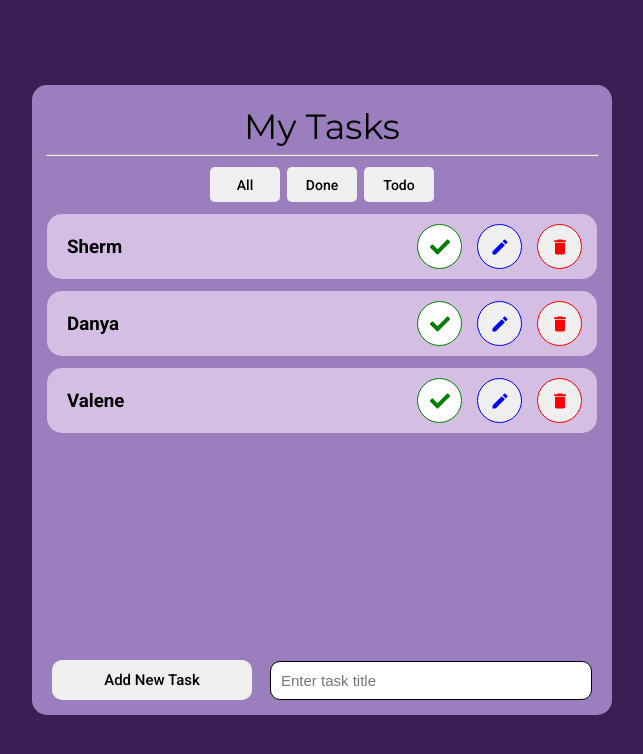
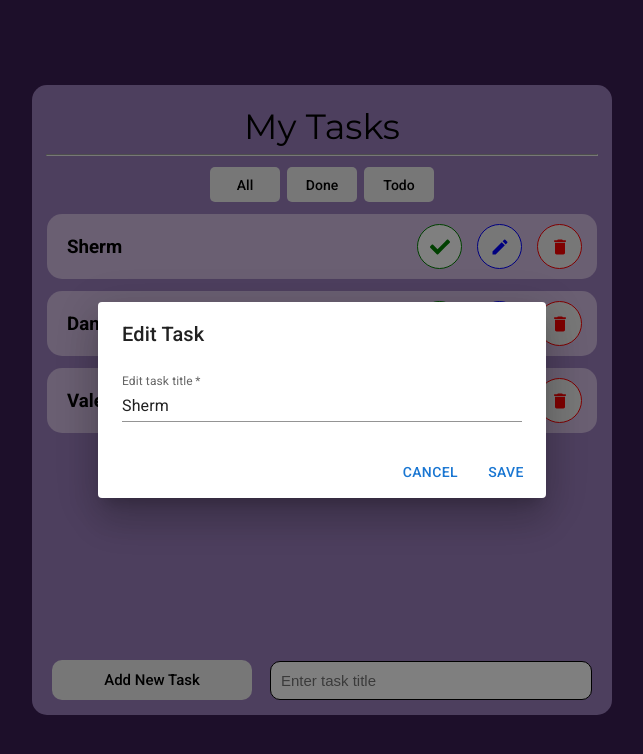
Before and after one commit to his984/tarmeez-react-course, a React (Create React App) app: page / in a window 1280 px wide. Both pictures are taken after a click on the button 817 px from the left and 246 px from the top of the page. Shown: the top 754 px of the page, without its empty margins (318-961 px from the left). Built offline with nearby package versions, Linux system fonts and the light colour scheme.

Commit message:
Edit task

```diff
--- a/src/App.js
+++ b/src/App.js
@@ -3,7 +3,7 @@ import Todo from "./components/Todo/Todo";
 import { TodosContext } from "./context/todosContext";
 import { tasks } from "./data";
 import { useState } from "react";
-
+import EditFormDialog from "./components/EditFormDialog/EditFormDialog";
 // App
 function App() {
   const [todos, setTodos] = useState(tasks);
@@ -13,6 +13,7 @@ function App() {
         <div className="App">
           <Todo />
         </div>
+        <EditFormDialog />
       </div>
     </TodosContext.Provider>
   );
--- /dev/null
+++ b/src/components/EditFormDialog/EditFormDialog.js
@@ -0,0 +1,52 @@
+import React, { useState } from "react";
+import Button from "@mui/material/Button";
+import TextField from "@mui/material/TextField";
+import Dialog from "@mui/material/Dialog";
+import DialogActions from "@mui/material/DialogActions";
+import DialogContent from "@mui/material/DialogContent";
+import DialogTitle from "@mui/material/DialogTitle";
+
+export default function EditFormDialog({
+  open,
+  setOpen,
+  currentTitle,
+  onSubmit,
+}) {
+  const [newTitle, setNewTitle] = useState(currentTitle);
+
+  const handleClose = () => {
+    setOpen(false);
+  };
+
+  const handleSave = (event) => {
+    event.preventDefault();
+    onSubmit(newTitle);
+  };
+
+  return (
+    <Dialog open={open} onClose={handleClose}>
+      <DialogTitle style={{ width: "400px" }}>Edit Task</DialogTitle>
+      <DialogContent>
+        <TextField
+          autoFocus
+          required
+          margin="dense"
+          id="name"
+          name="task"
+          label="Edit task title"
+          type="text"
+          fullWidth
+          variant="standard"
+          value={newTitle}
+          onChange={(e) => setNewTitle(e.target.value)}
+        />
+      </DialogContent>
+      <DialogActions>
+        <Button onClick={handleClose}>Cancel</Button>
+        <Button onClick={handleSave} type="submit">
+          Save
+        </Button>
+      </DialogActions>
+    </Dialog>
+  );
+}
--- a/src/components/Task/Task.js
+++ b/src/components/Task/Task.js
@@ -2,6 +2,7 @@ import "./Task.css";
 import "../../App.css";
 import { TodosContext } from "../../context/todosContext";
 import { useContext, useState } from "react";
+import EditFormDialog from "../EditFormDialog/EditFormDialog";
 
 // Icons
 import { FaCheck } from "react-icons/fa";
@@ -13,6 +14,7 @@ import AlertDialog from "../AlertDialog/AlertDialog";
 export default function Task({ task }) {
   const { todos, setTodos } = useContext(TodosContext);
   const [open, setOpen] = useState(false);
+  const [isEditDialogOpen, setIsEditDialogOpen] = useState(false);
   // Handle Check
   function handleCheckClick() {
     setTodos(
@@ -29,6 +31,18 @@ export default function Task({ task }) {
     const updatedTodos = todos.filter((t) => t.id !== task.id);
     setTodos(updatedTodos);
   }
+  // Handle Edit
+  const handleEditSubmit = (newTitle) => {
+    setTodos(
+      todos.map((t) => {
+        if (t.id === task.id) {
+          t.title = newTitle;
+        }
+        return t;
+      })
+    );
+    setIsEditDialogOpen(false); // إغلاق نافذة التحرير بعد التعديل
+  };
 
   return (
     <div className="task-card">
@@ -48,9 +62,18 @@ export default function Task({ task }) {
           <FaCheck />
         </button>
         {/* Edit */}
-        <button style={{ border: "solid 1px blue", color: "blue" }}>
+        <button
+          style={{ border: "solid 1px blue", color: "blue" }}
+          onClick={() => setIsEditDialogOpen(true)}
+        >
           <MdEdit />
         </button>
+        <EditFormDialog
+          open={isEditDialogOpen}
+          setOpen={setIsEditDialogOpen}
+          currentTitle={task.title}
+          onSubmit={handleEditSubmit}
+        />
         {/* Delete */}
         <button
           style={{ border: "solid 1px red", color: "red" }}
```
